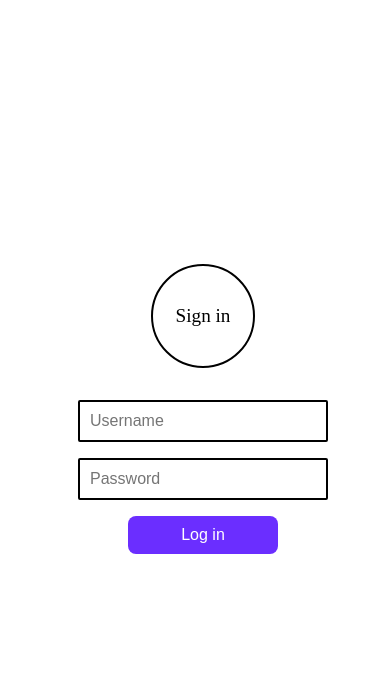
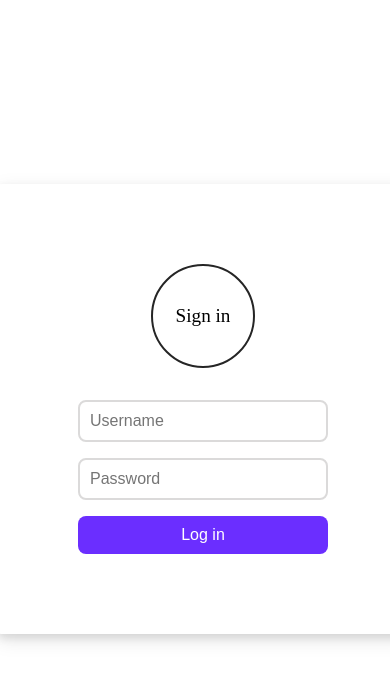
Before and after one commit to viktorabrahamsson1/projekt, a PHP site: page / in a window 390 px wide. Shown: the top 682 px of the page. Run offline with PHP 8.4, Linux system fonts and the light colour scheme.

Commit message:
added responsive design for login

```diff
--- a/css/index.css
+++ b/css/index.css
@@ -3,11 +3,16 @@
   flex-direction: column;
   align-items: center;
   gap: 1rem;
+  padding: 5rem;
+  border-radius: 4px;
+
+  background-color: white;
+  box-shadow: 0 4px 8px 0 rgba(0, 0, 0, 0.1), 0 6px 20px 0 rgba(0, 0, 0, 0.1);
 }
 
 /* "Sign in"  */
 .loginsection > p {
-  border: 2px solid black;
+  border: 2px solid rgb(37, 37, 37);
   border-radius: 50%;
   width: 100px;
   height: 100px;
@@ -16,6 +21,10 @@
   align-items: center;
   font-size: 1.2rem;
   margin: 0 0 1rem 0;
+}
+
+.loginsection > span {
+  align-self: flex-start;
 }
 
 .loginsection > form {
@@ -29,8 +38,8 @@
 .loginsection > form > input {
   width: 250px;
   padding: 10px;
-  border: 2px solid black;
-  border-radius: 2px;
+  border: 2px solid rgb(219, 218, 218);
+  border-radius: 8px;
   outline: none;
   font-size: 1rem;
   box-sizing: border-box;
@@ -38,7 +47,7 @@
 
 /* Login-knappen */
 .loginsection > form > button {
-  width: 150px;
+  width: 100%;
   padding: 10px;
   background-color: #6b2eff;
   color: white;
--- a/index.php
+++ b/index.php
@@ -15,6 +15,11 @@
 <body>
   <section class="loginsection" id="login-section">
     <p>Sign in</p>
+    <?php
+    if (isset($_GET["error"]) && $_GET["error"] == 1) {
+      echo "<span style='color:red; font-size: 18px'>Invalid credentials</span>";
+    }
+    ?>
     <form action="auth/login.php" method="POST">
       <input type="text" placeholder="Username" id="username" name="username" />
       <input type="password" placeholder="Password" id="password" name="password" />
```
